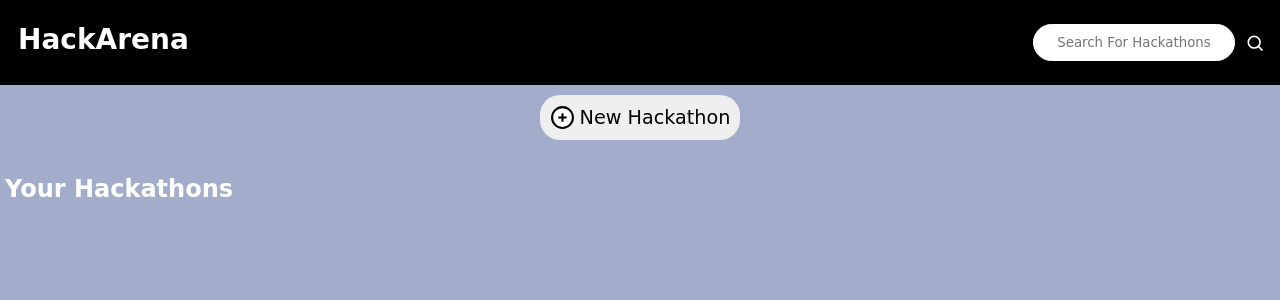
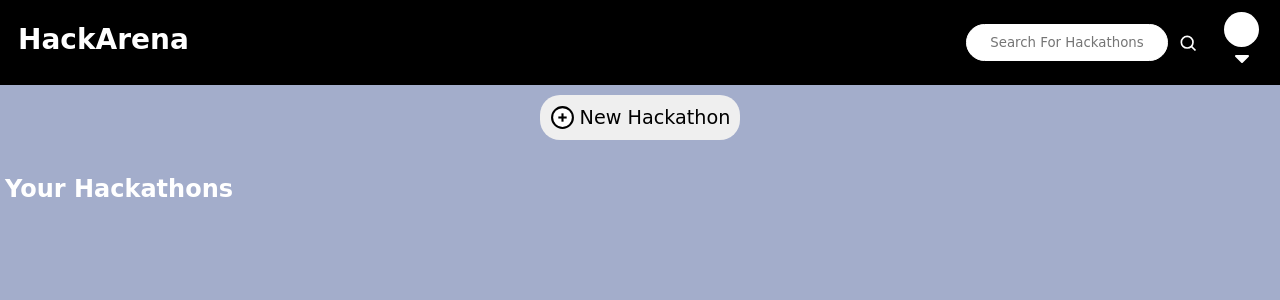
Before and after one commit to AriseAk/HackArena, a Python web app: template pranav/templates/host-home.html in a window 1280 px wide. Shown: the top 300 px of the page. Run offline with Jinja, Linux system fonts and the light colour scheme; the template is opened without the code that fills it, so the values that code supplies are empty; some web fonts are replaced.

Commit message:
added profile

```diff
--- a/pranav/static/index.css
+++ b/pranav/static/index.css
@@ -92,3 +92,68 @@ button:hover{
 .add > button > img{
     width: 25px;
 }
+
+.pro{
+    width:35px;
+    height:35px;
+    background-color: rgb(255, 255, 255);
+    border-radius: 50px;
+}
+
+.right{
+    display: flex;
+    justify-content:space-between;
+    align-items: center;
+    gap:20px;
+}
+
+.profile{
+    background-color:black;
+    border:none;
+    display:flex;
+    color: white;
+    flex-direction: row;
+}
+
+.dropdown-content{
+    list-style-type: none;
+}
+
+/* Profile and dropdown container */
+.profile {
+    position: relative;
+    display: inline-block;
+    cursor: pointer;
+}
+
+/* Dropdown content styling */
+.dropdown-content {
+    display: none; /* Hidden by default */
+    position: absolute;
+    top: 100%; /* Align below the profile button */
+    right: 0;
+    background-color: #fff;
+    min-width: 160px;
+    box-shadow: 0px 8px 16px rgba(0, 0, 0, 0.2);
+    z-index: 1;
+    border-radius: 4px;
+}
+
+/* List items inside dropdown */
+.dropdown-content li, .dropdown-content a {
+    padding: 12px 16px;
+    text-decoration: none;
+    color: #333;
+    display: block;
+    font-size: 14px;
+    cursor: pointer;
+}
+
+.dropdown-content li:hover, .dropdown-content a:hover {
+    background-color: #f1f1f1;
+}
+
+/* Show the dropdown when profile is hovered */
+.profile:hover .dropdown-content {
+    display: block;
+}
--- a/pranav/templates/host-home.html
+++ b/pranav/templates/host-home.html
@@ -1,25 +1,41 @@
 <!DOCTYPE html>
 <html lang="en">
+
 <head>
     <meta charset="UTF-8">
     <meta name="viewport" content="width=device-width, initial-scale=1.0">
     <title>Host-Home</title>
     <link rel="stylesheet" href="/pranav/static/index.css">
 </head>
+
 <body>
     <div class="nav">
         <div class="head">HackArena</div>
-        <div class="searchbar">
-            <input class="search" type="text" placeholder="Search For Hackathons">
-            <button class="button"><img class="s" src="/pranav/assets/search.svg" alt="" srcset=""></button>
+        <div class="right">
+            <div class="searchbar">
+                <input class="search" type="text" placeholder="Search For Hackathons">
+                <button class="button"><img class="s" src="/pranav/assets/search.svg" alt="" srcset=""></button>
+            </div>
+            <button class="profile">
+                <div class="pro"></div><img src="/pranav/assets/dropdown.svg" alt="">
+                <div class="dropdown-content">
+                    <li>Name-</li>
+                    <li>GitHub Username-</li>
+                    <li>LinkedIn Username-</li>
+                    <li><a href="#">Edit Profile</a></li>
+                    <li><a href="#">Log Out</a></li>
+                  </div>
+            </button>
         </div>
     </div>
     <div class="add">
         <button class="add">
             <img src="/pranav/assets/add.svg" alt="">New Hackathon
         </button>
-        </div>
-    <div class="hack"><h2>Your Hackathons</h2></div>
+    </div>
+    <div class="hack">
+        <h2>Your Hackathons</h2>
+    </div>
+</body>
 
-</body>
 </html>
```
Also changed, not shown: pranav/templates/index.html (+21 -4 lines), pranav/assets/dropdown.svg (added).
